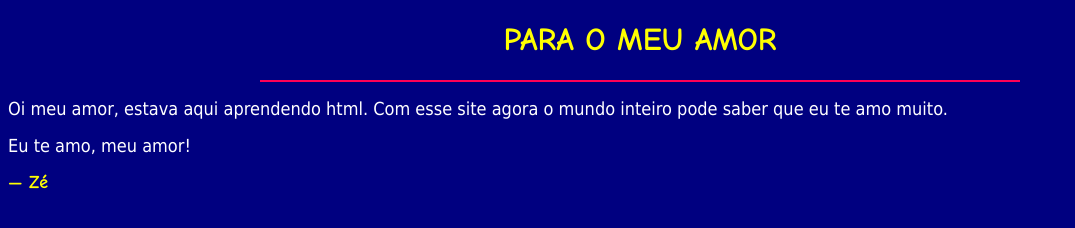
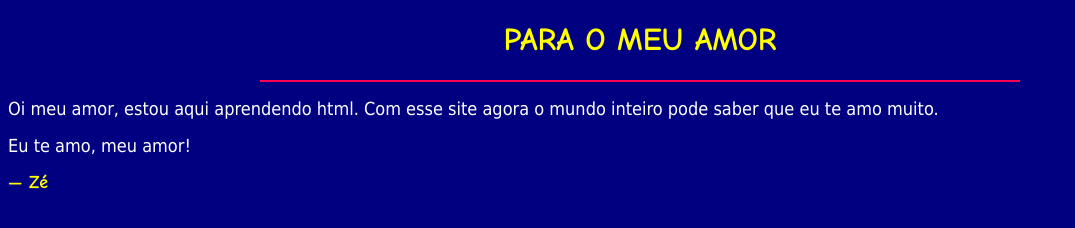
Before and after one commit to fenerick/meudiario, a plain HTML site: page index.html in a window 1280 px wide. Shown: the whole page, without its empty margins (0-1075 px from the left). Drawn offline with Linux system fonts and the light colour scheme.

Commit message:
Update index.html

```diff
--- a/index.html
+++ b/index.html
@@ -2,24 +2,24 @@
 <html lang="pt-BR">
 <head>
     <meta charset="UTF-8">
-    <title> Meu sitezinho </title>
+    <title>Meu sitezinho</title>
 </head>
 <body bgcolor="#000080" text="#FFFFFF" link="#FFFF00">
 
     <center>
-        <h1><font face="Comic Sans MS" color="#FFFF00"> PARA O MEU AMOR </font></h1>
+        <h1><font face="Comic Sans MS" color="#FFFF00">PARA O MEU AMOR</font></h1>
         <hr color="#FF0055" width="60%" size="2">
     </center>
 
     <p><font face="Tahoma" size="4">
-        Oi meu amor, estava aqui aprendendo html. Com esse site agora o mundo inteiro pode saber que eu te amo muito.
+        Oi meu amor, estou aqui aprendendo html. Com esse site agora o mundo inteiro pode saber que eu te amo muito.
     </font></p>
 
-<p><font face="Tahoma" size="4">
+    <p><font face="Tahoma" size="4">
         Eu te amo, meu amor!
     </font></p>
 
-<p align="left"><font face="Comic Sans MS" color="#FFFF00" size="4"><b>— Zé</b></font></p>
+    <p align="left"><font face="Comic Sans MS" color="#FFFF00" size="4"><b>— Zé</b></font></p>
 
 </body>
 </html>
```
